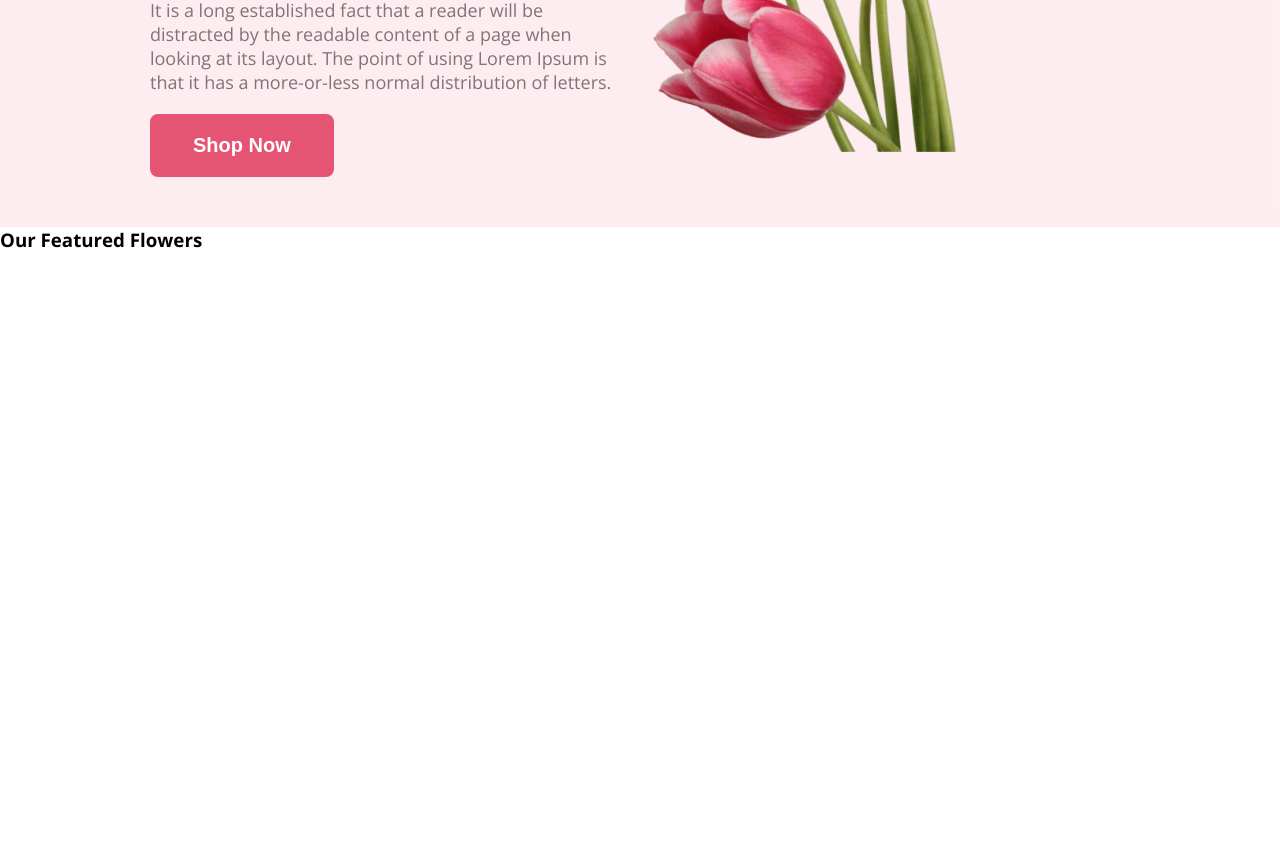
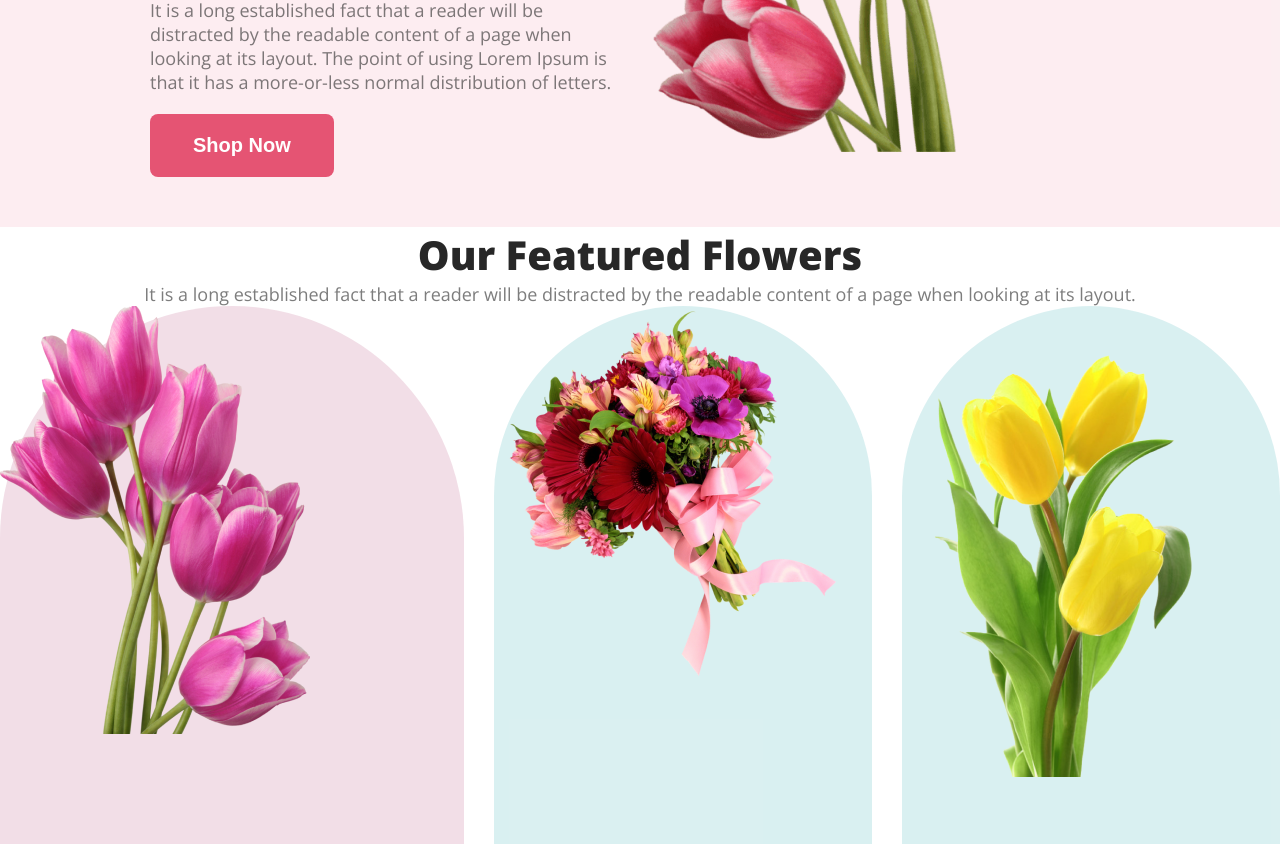
Before and after one commit to emon-02/Flower-Shop-Website, a plain HTML site: page index.html in a window 1280 px wide. Shown: the part 552-1396 px from the top of the page. Before the commit the page ends 804 px from the top, so only its background shows below. Drawn offline with nearby package versions, Linux system fonts and the light colour scheme.

Commit message:
added main section

```diff
--- a/Styles/style.css
+++ b/Styles/style.css
@@ -42,3 +42,43 @@ font-weight: 400;
 margin-top: 20px;
 margin-bottom: 20px;
     }
+    /* MAIN SECTON STYLES */
+    .section-title{
+        color: #272727;
+text-align: center;
+font-size: 40px;
+font-weight: 800;
+    }
+    .section-description{
+        color: rgba(39, 39, 39, 0.60);
+text-align: center;
+font-size: 18px;
+font-weight: 400;
+    }
+    .flower-box-container{
+display: flex;
+justify-content: center;
+gap: 30px;
+
+    }
+.flower-box-1{
+    border-radius: 300px 300px 0px 0px;
+background: rgba(167, 33, 98, 0.15);
+width: 464px;
+height: 538px;
+flex-shrink: 0;
+}
+.flower-box-2{
+    border-radius: 300px 300px 0px 0px;
+    background: rgba(5, 151, 160, 0.15);
+    width: 464px;
+height: 538px;
+
+}
+.flower-box-3{
+    width: 464px;
+    height: 538px;
+    flex-shrink: 0;
+    border-radius: 300px 300px 0px 0px;
+background: rgba(71, 125, 17, 0.15);
+}
--- a/index.html
+++ b/index.html
@@ -23,7 +23,12 @@
     <main>
 <section>
     <h3 class="section-title">Our Featured Flowers</h3>
-    <p class="section-description"></p>
+    <p class="section-description">It is a long established fact that a reader will be distracted by the readable content of a page when looking at its layout.</p>
+    <div class="flower-box-container">
+  <div class="flower-box-1"><img src="flower-shop-assignment-main/flower-shop-assignment-main/Flower Asset/pngwing 6.png" alt=""></div>
+  <div class="flower-box-2"><img src="flower-shop-assignment-main/flower-shop-assignment-main/Flower Asset/pngwing 5.png" alt=""></div>
+  <div class="flower-box-2"><img src="flower-shop-assignment-main/flower-shop-assignment-main/Flower Asset/pngwing 7.png" alt=""></div>
+    </div>
 </section>
     </main>
     <footer>
```
